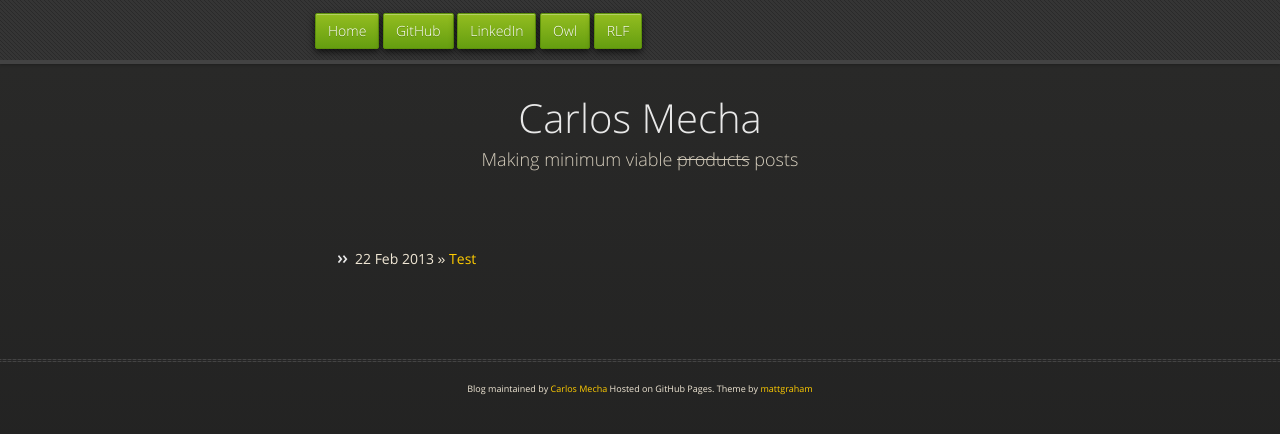
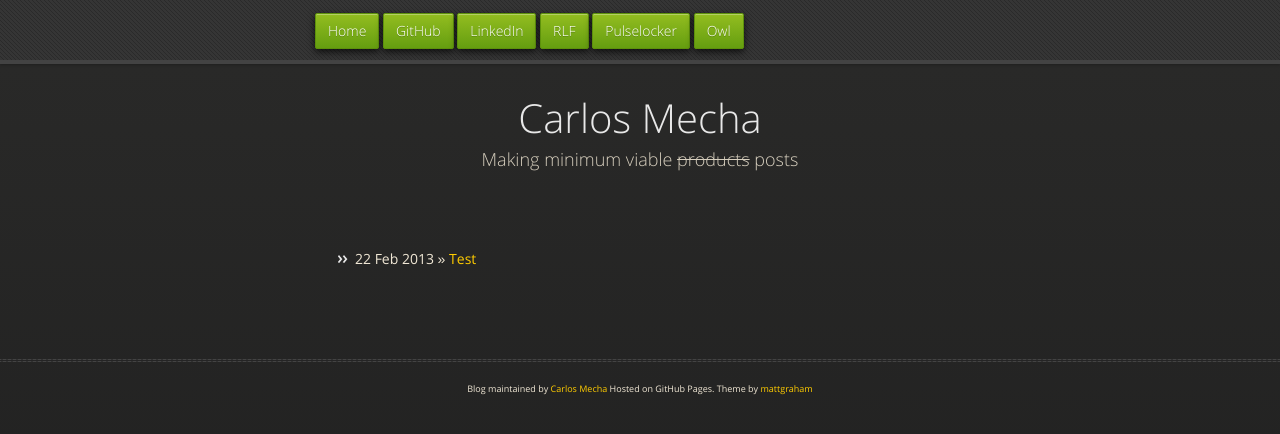
Before and after one commit to CarlosMecha/carlosmecha.github.com, a Jekyll site: the page built from index.html, in a window 1280 px wide. Shown: the top 434 px of the page. Built offline with Jekyll 4.4.1, drawn with Linux system fonts in a browser that asks for light colours; nearby versions of some CDN libraries; Markdown is read by kramdown in place of the engine named in the settings.

Commit message:
Add Pulselocker link.

```diff
--- a/_layouts/default.html
+++ b/_layouts/default.html
@@ -24,8 +24,9 @@
         <li><a href="http://carlosmecha.github.com/">Home</a></li>
         <li><a href="https://github.com/CarlosMecha">GitHub</a></li>
         <li><a href="http://www.linkedin.com/in/mechacarlos/en">LinkedIn</a></li>
+        <li><a href="https://github.com/CarlosMecha/remote-laboratory-framework">RLF</a></li>
+        <li><a href="http://pulselocker.com/">Pulselocker</a></li>
         <li><a href="http://owl-systems.com/">Owl</a></li>
-        <li><a href="https://github.com/CarlosMecha/remote-laboratory-framework">RLF</a></li>
       </nav>
     </div>
 
```
